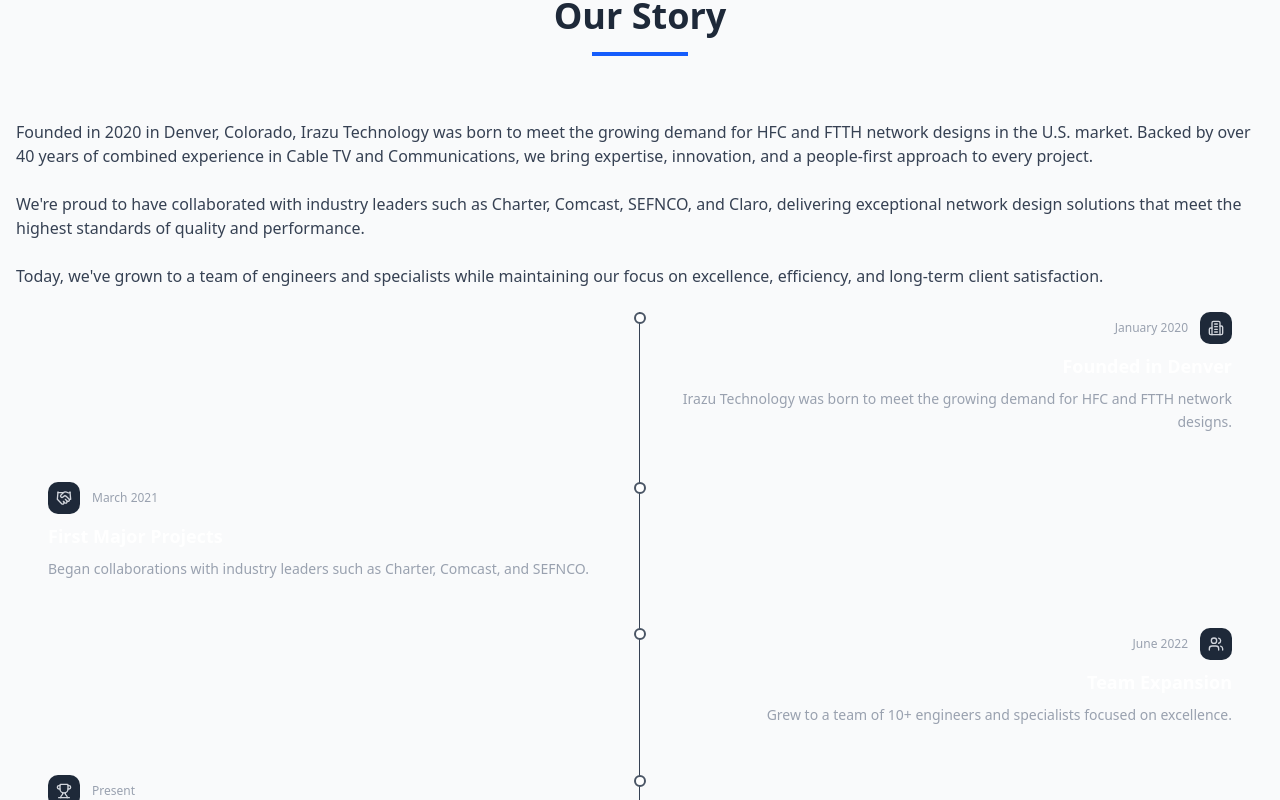
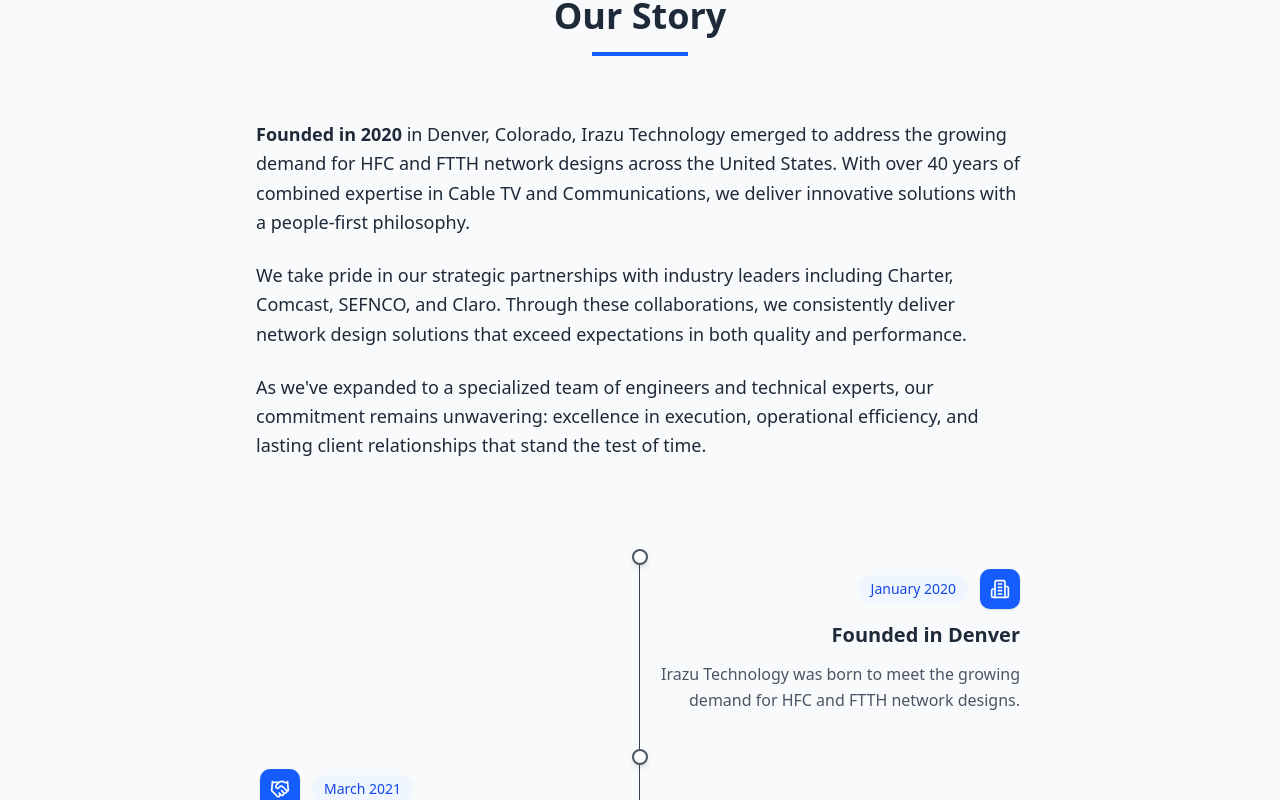
Before and after one commit to Yoryoboy/irazuwebts, a React (Vite) app: page /about in a window 1280 px wide. Shown: the part 1040-1840 px from the top of the page. Built offline with nearby package versions, Linux system fonts and the light colour scheme.

Commit message:
feat: implement company background section with animated timeline and story components

```diff
--- a/src/features/about/CompanyBackgroundSection.tsx
+++ b/src/features/about/CompanyBackgroundSection.tsx
@@ -11,7 +11,7 @@
       <div className="container mx-auto px-4">
         <SectionTitle title="Our Story" reference={titleRef} />
 
-        <div className="flex flex-col">
+        <div className="flex flex-col gap-16 max-w-6xl mx-auto">
           <CompanyStory reference={contentRef} />
           <Timeline reference={timelineRef} />
         </div>
--- a/src/features/about/components/CompanyStory.tsx
+++ b/src/features/about/components/CompanyStory.tsx
@@ -14,22 +14,24 @@
       animate={isInView ? { opacity: 1, x: 0 } : { opacity: 0, x: -20 }}
       transition={{ duration: 0.8 }}
     >
-      <p className="text-gray-700 mb-6">
-        Founded in 2020 in Denver, Colorado, Irazu Technology was born to meet
-        the growing demand for HFC and FTTH network designs in the U.S. market.
-        Backed by over 40 years of combined experience in Cable TV and
-        Communications, we bring expertise, innovation, and a people-first
-        approach to every project.
+      <p className="text-gray-800 mb-6 leading-relaxed text-lg max-w-3xl mx-auto">
+        <span className="font-semibold">Founded in 2020</span> in Denver,
+        Colorado, Irazu Technology emerged to address the growing demand for HFC
+        and FTTH network designs across the United States. With over 40 years of
+        combined expertise in Cable TV and Communications, we deliver innovative
+        solutions with a people-first philosophy.
       </p>
-      <p className="text-gray-700 mb-6">
-        We're proud to have collaborated with industry leaders such as Charter,
-        Comcast, SEFNCO, and Claro, delivering exceptional network design
-        solutions that meet the highest standards of quality and performance.
+      <p className="text-gray-800 mb-6 leading-relaxed text-lg max-w-3xl mx-auto">
+        We take pride in our strategic partnerships with industry leaders
+        including Charter, Comcast, SEFNCO, and Claro. Through these
+        collaborations, we consistently deliver network design solutions that
+        exceed expectations in both quality and performance.
       </p>
-      <p className="text-gray-700 mb-6">
-        Today, we've grown to a team of engineers and specialists while
-        maintaining our focus on excellence, efficiency, and long-term client
-        satisfaction.
+      <p className="text-gray-800 mb-6 leading-relaxed text-lg max-w-3xl mx-auto">
+        As we've expanded to a specialized team of engineers and technical
+        experts, our commitment remains unwavering: excellence in execution,
+        operational efficiency, and lasting client relationships that stand the
+        test of time.
       </p>
     </motion.div>
   );
--- a/src/features/about/components/Timeline.tsx
+++ b/src/features/about/components/Timeline.tsx
@@ -52,7 +52,7 @@
       animate={isInView ? { opacity: 1 } : { opacity: 0 }}
       transition={{ duration: 0.8 }}
     >
-      <div className="relative">
+      <div className="relative max-w-4xl mx-auto">
         <div className="absolute left-6 md:left-1/2 top-0 bottom-0 w-px bg-gray-700 md:transform md:-translate-x-px"></div>
 
         {data.map((item, index) => (
--- a/src/features/about/components/TimelineItem.tsx
+++ b/src/features/about/components/TimelineItem.tsx
@@ -6,44 +6,44 @@
 
   return (
     <div
-      className={`relative flex items-start mb-8 md:mb-12 ${
+      className={`relative flex items-start mb-4 md:mb-4 ${
         isEven ? "md:flex-row-reverse" : ""
       }`}
     >
       {/* Timeline dot */}
-      <div className="absolute left-6 md:left-1/2 w-3 h-3 bg-white border-2 border-gray-600 rounded-full md:transform md:-translate-x-1.5 z-10"></div>
+      <div className="absolute left-6 md:left-1/2 w-4 h-4 bg-white border-2 border-gray-600 rounded-full md:transform md:-translate-x-2 z-10 shadow-md"></div>
 
       {/* Content */}
       <div
         className={`ml-16 md:ml-0 md:w-1/2 ${
-          isEven ? "md:pr-8 md:text-right" : "md:pl-8"
+          isEven ? "md:pr-12 md:text-right" : "md:pl-12"
         }`}
       >
-        <div className="group">
+        <div className="group bg-transparent p-5 rounded-lg transition-opacity duration-300">
           <div
-            className={`flex items-center gap-3 mb-2 ${
+            className={`flex items-center gap-3 mb-3 ${
               isEven ? "md:justify-end" : ""
             }`}
           >
             <div
-              className={`p-2 rounded-lg bg-gray-800 text-gray-300 ${
+              className={`p-2.5 rounded-lg bg-blue-600 text-white shadow-sm ${
                 isEven ? "md:order-2" : ""
               }`}
             >
-              <Icon className="w-4 h-4" />
+              <Icon className="w-5 h-5" />
             </div>
             <span
-              className={`text-xs font-medium text-gray-400 ${
+              className={`text-sm font-medium text-blue-700 bg-blue-50 px-3 py-1 rounded-full ${
                 isEven ? "md:order-1" : ""
               }`}
             >
               {item.date}
             </span>
           </div>
-          <h3 className="text-lg font-semibold text-white mb-2 group-hover:text-gray-300 transition-colors duration-200">
+          <h3 className="text-xl font-bold text-gray-800 mb-3 group-hover:text-blue-700 transition-colors duration-200">
             {item.title}
           </h3>
-          <p className="text-sm text-gray-400 leading-relaxed">
+          <p className="text-base text-gray-600 leading-relaxed">
             {item.content}
           </p>
         </div>
```
